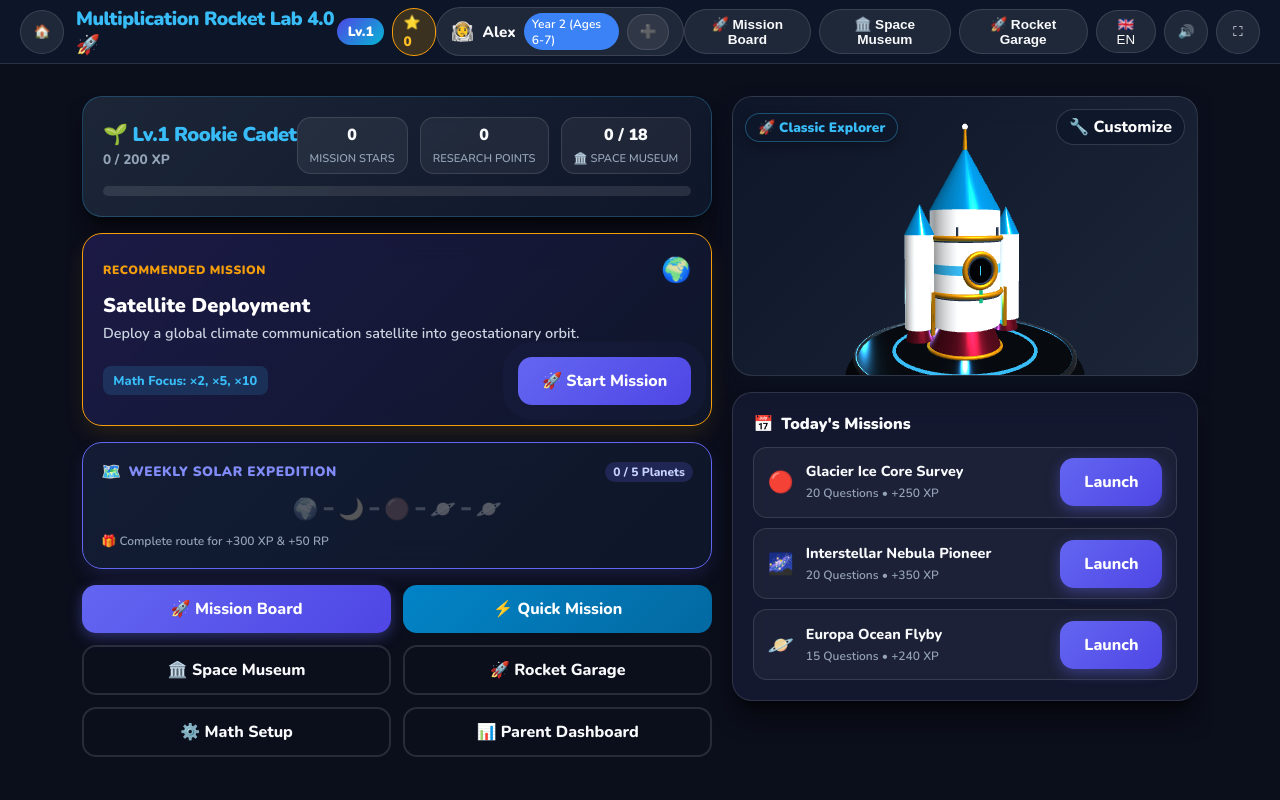
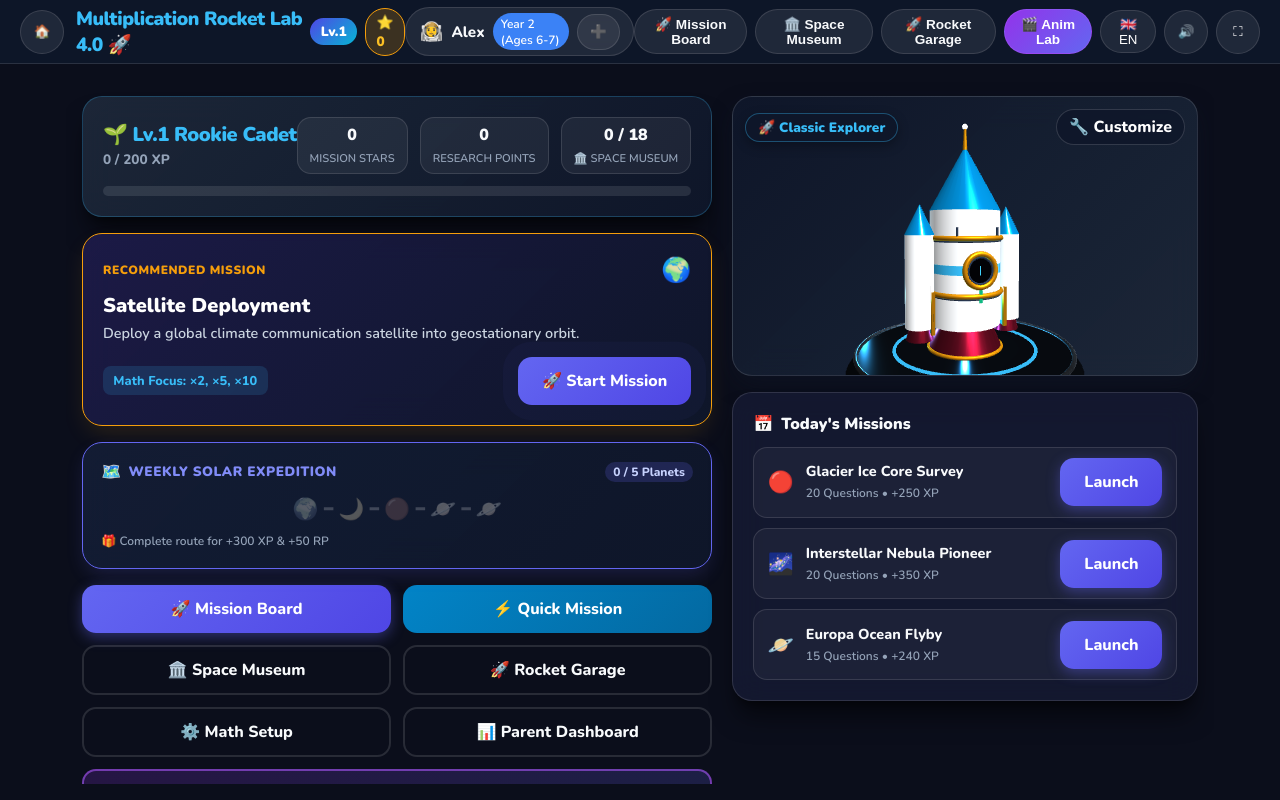
Before and after one commit to geniusjunmin/multiplication-rocket-lab, a website: page index.html in a window 1280 px wide. Drawn offline with nearby package versions, Linux system fonts and the light colour scheme; animation ran at ten frames a second.

Commit message:
fix: make Animation Lab button permanently visible in global header and home screen

```diff
--- a/index.html
+++ b/index.html
@@ -79,7 +79,7 @@
         <button id="btn-nav-mission-board" class="btn-chip-nav" data-i18n="btnStartGame">🪐 Mission Board</button>
         <button id="btn-nav-museum" class="btn-chip-nav" data-i18n="btnMuseum">🏛️ Museum</button>
         <button id="btn-nav-garage" class="btn-chip-nav" data-i18n="btnGarage">🚀 Garage</button>
-        <button id="btn-nav-anim-lab" class="btn-chip-nav btn-anim-lab-nav dev-btn-shortcut hidden" style="background: linear-gradient(135deg, #9333ea, #6366f1); color: #fff; font-weight: 800; border: 1px solid rgba(168, 85, 247, 0.5);">🎬 动画测试 (Anim Lab)</button>
+        <button id="btn-nav-anim-lab" class="btn-chip-nav btn-anim-lab-nav" style="background: linear-gradient(135deg, #9333ea, #6366f1); color: #fff; font-weight: 800; border: 1px solid rgba(168, 85, 247, 0.5);" data-i18n="btnAnimLab">🎬 动画测试</button>
 
         <button id="btn-dev-skip-quiz" class="btn-chip-sm dev-btn-shortcut hidden" style="background: #f59e0b; color: #000; font-weight: 900; border: none;" data-i18n="devSkipQuiz">⚡ 快速完成答题 (测试)</button>
         <button id="btn-dev-moon-landing" class="btn-chip-sm dev-btn-shortcut hidden" style="background: #38bdf8; color: #000; font-weight: 900; border: none;">🌙 Dev: Moon</button>
@@ -187,8 +187,8 @@
               <button id="btn-open-report" class="btn btn-outline" data-i18n="btnReport">
                 📊 Parent Dashboard
               </button>
-              <button id="btn-home-anim-lab" class="btn btn-outline dev-btn-shortcut hidden" style="grid-column: span 2; border-color: rgba(168, 85, 247, 0.45); background: linear-gradient(135deg, rgba(147, 51, 234, 0.15), rgba(99, 102, 241, 0.15)); color: #c084fc; font-weight: 800;">
-                🎬 动画测试实验室 (Animation Lab)
+              <button id="btn-home-anim-lab" class="btn btn-outline" style="grid-column: span 2; border-color: rgba(168, 85, 247, 0.6); background: linear-gradient(135deg, rgba(147, 51, 234, 0.2), rgba(99, 102, 241, 0.2)); color: #c084fc; font-weight: 800;" data-i18n="btnAnimLab">
+                🎬 动画效果测试实验室 (Animation Lab)
               </button>
             </div>
 
--- a/js/i18n.js
+++ b/js/i18n.js
@@ -19,6 +19,7 @@ class I18nManager {
         btnReport: "📊 Parent Dashboard",
         btnMuseum: "🏛️ Space Museum",
         btnGarage: "🚀 Rocket Garage",
+        btnAnimLab: "🎬 Anim Lab",
         btnHome: "🏠 Home",
         btnPause: "⏸️ Pause",
         btnResume: "▶️ Resume",
@@ -180,6 +181,7 @@ class I18nManager {
         btnReport: "📊 家长学情中心",
         btnMuseum: "🏛️ 太空博物馆",
         btnGarage: "🚀 火箭机库",
+        btnAnimLab: "🎬 动画测试",
         btnHome: "🏠 首页",
         btnPause: "⏸️ 暂停",
         btnResume: "▶️ 继续",
```
